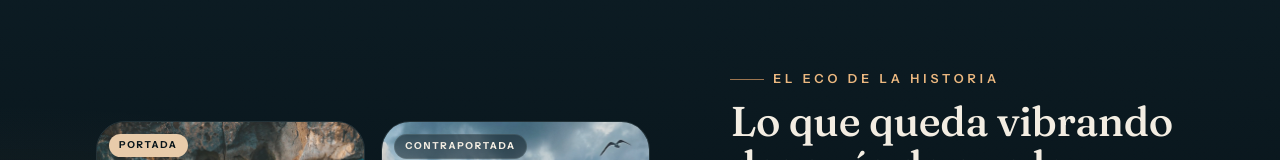
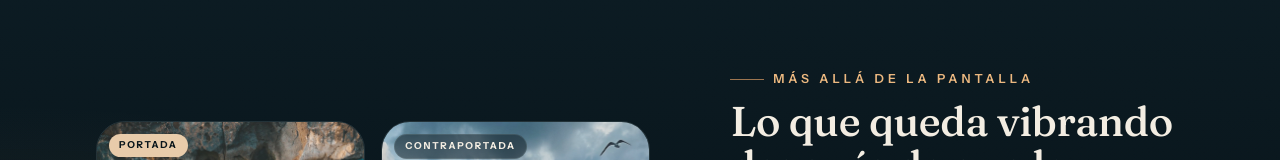
Before and after one commit to Gianell24/loquenomeatreviadecir, a Next.js app: page /ebook in a window 1280 px wide. Shown: the part 513-673 px from the top of the page. Built offline with nearby package versions, Linux system fonts and the light colour scheme.

Commit message:
Update page.tsx

```diff
--- a/app/ebook/page.tsx
+++ b/app/ebook/page.tsx
@@ -62,7 +62,7 @@ export default function EbookPage() {
           </Reveal>
 
           <Reveal delay={0.08}>
-            <p className="eyebrow">El eco de la historia</p>
+            <p className="eyebrow">Más allá de la pantalla</p>
             <h2 className="font-display mt-3 text-[clamp(1.7rem,3.6vw,2.6rem)] text-cream">
               Lo que queda vibrando después de que la imagen se apaga
             </h2>
@@ -100,7 +100,7 @@ export default function EbookPage() {
           <div className="relative aspect-[4/3] w-full overflow-hidden rounded-2xl border border-line bg-ink-2 sm:aspect-[16/10] lg:aspect-[2/1]">
             <iframe
               src={LINKS.ebookViewer}
-              title="E-book — Lo que no me atreví a decir"
+              title="E-book — Lo Que No Me Atreví A Decir"
               loading="lazy"
               allowFullScreen
               className="absolute inset-0 h-full w-full"
```
